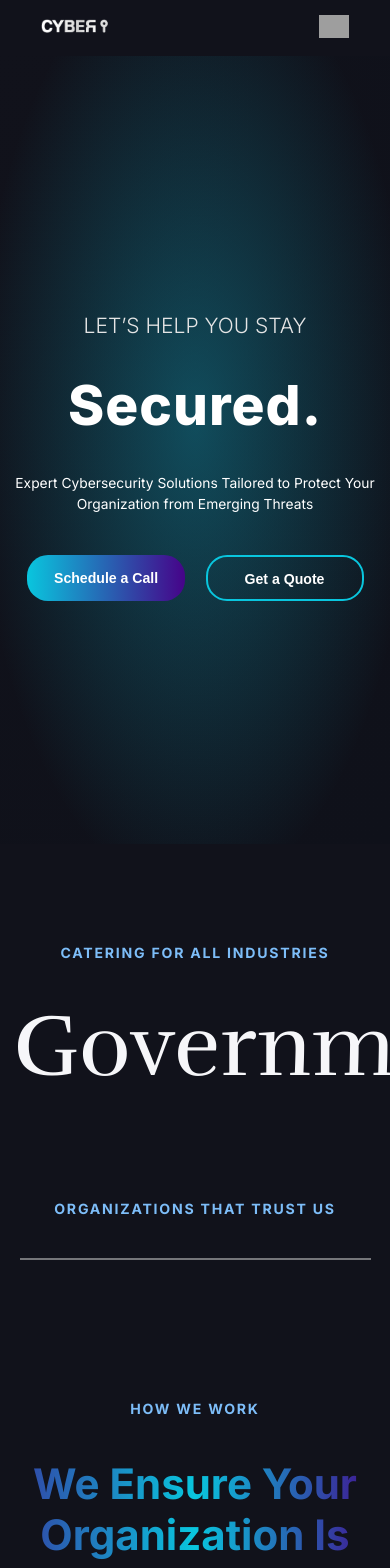
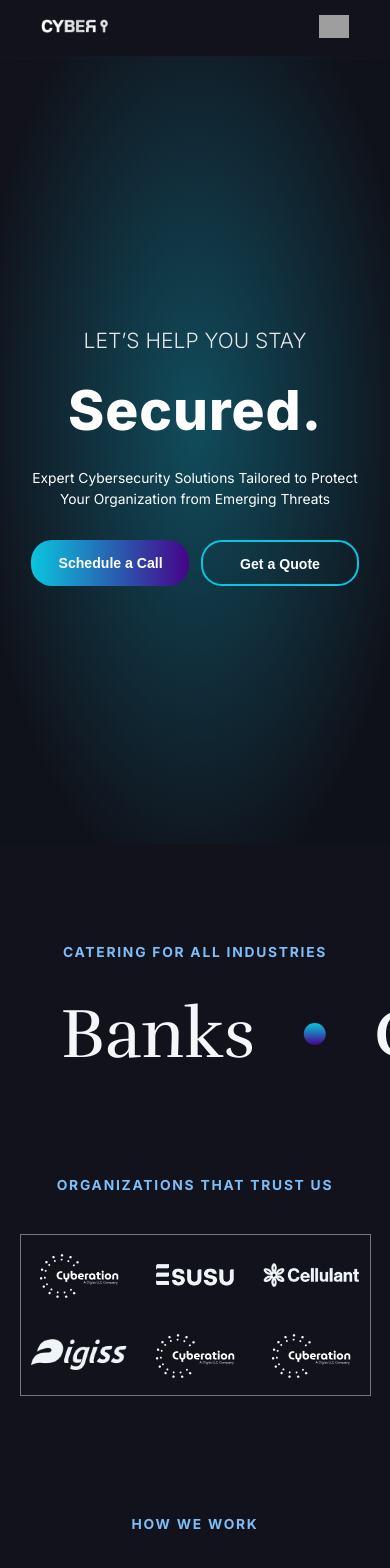
Before and after one commit to estheroluwabuyi/cyberposture--v2, a React (Vite) app: page / in a window 390 px wide. Shown: the top 1568 px of the page. Built offline with nearby package versions, Linux system fonts and the light colour scheme; grey boxes are pictures that could not be loaded.

Commit message:
Fix brand component padding issue

```diff
--- a/src/index.css
+++ b/src/index.css
@@ -283,7 +283,7 @@ img {
   align-items: center;
   justify-content: center;
   gap: var(--space-lg);
-  animation: scrolling 10s linear infinite;
+  animation: scrolling 6s linear infinite;
 }
 
 .sector-overview-slider-item {
@@ -306,6 +306,8 @@ img {
 
 .brands {
   color: white;
+  width: 100%;
+  padding-bottom: 2rem;
 }
 
 .brands-container {
@@ -315,7 +317,7 @@ img {
   place-items: center;
   grid-template-columns: repeat(6, 1fr);
   width: 90%;
-  margin: 4rem auto;
+  margin: 4rem auto 0rem auto;
 }
 
 .brands-container div {
@@ -696,11 +698,11 @@ img {
 
 @keyframes scrolling {
   0% {
-    transform: translateX(80%);
+    transform: translateX(50%);
   }
 
   100% {
-    transform: translateX(-20%);
+    transform: translateX(-50%);
   }
 }
 
@@ -740,6 +742,8 @@ img {
     align-items: center;
     padding: 1.5rem 3em;
     z-index: 1000;
+    box-shadow: rgba(50, 50, 93, 0.25) 0px 2px 5px -1px,
+      rgba(0, 0, 0, 0.3) 0px 1px 3px -1px;
   }
 
   .nav-card {
@@ -801,45 +805,53 @@ img {
 
   /* HERO */
   .hero {
-    width: 100%;
-    height: 100%;
-    display: flex;
-    align-items: center;
-    text-align: center;
+    gap: 1rem;
   }
 
   .hero-heading {
-    font-weight: 300;
     font-size: var(--about-font-size);
-    color: #e5e5e5;
     transform: translateY(8rem);
   }
 
-  .hero-dynamic-texts {
-    overflow: hidden;
-    text-align: center;
-  }
-
   .hero-dynamic-texts li {
-    list-style: none;
-    color: var(--primary-font-color);
     font-size: 5.5rem;
-    font-weight: 800;
-    position: relative;
-    top: 0;
-    animation: slide 7s steps(3) infinite;
-    animation-delay: 1s;
-    letter-spacing: 1px;
   }
 
   .hero-texts {
     width: 100%;
     font-size: var(--font-size-base);
-    text-align: center;
     line-height: 1.5;
     transform: translateY(-8rem);
   }
+
+  .hero-texts,
   .hero-btns {
     transform: translateY(-8rem);
+    padding: 0 2rem;
+    gap: 1.2rem;
+  }
+
+  /* BRANDS */
+  .sectionHeading {
+    font-size: var(--font-size-base);
+  }
+
+  .sector-overview-slider-item {
+    font-size: 7rem;
+  }
+
+  .brands-container {
+    display: grid;
+    place-items: center;
+    grid-template-columns: repeat(3, 2fr);
+    width: 90%;
+  }
+
+  .brands-container div {
+    padding: 0 1rem;
+  }
+
+  .brands-container div:not(:last-child)::after {
+    background: none;
   }
 }
```
